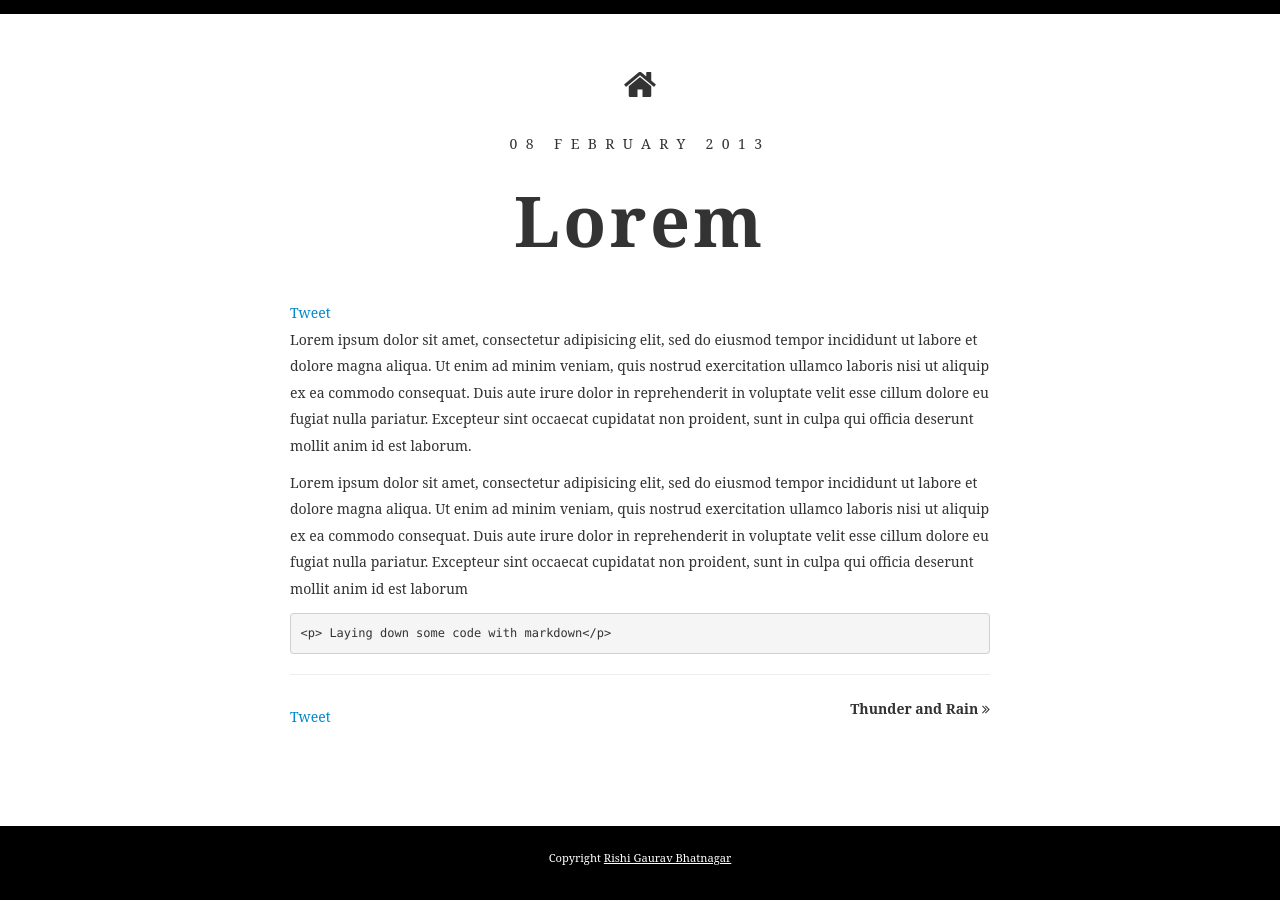
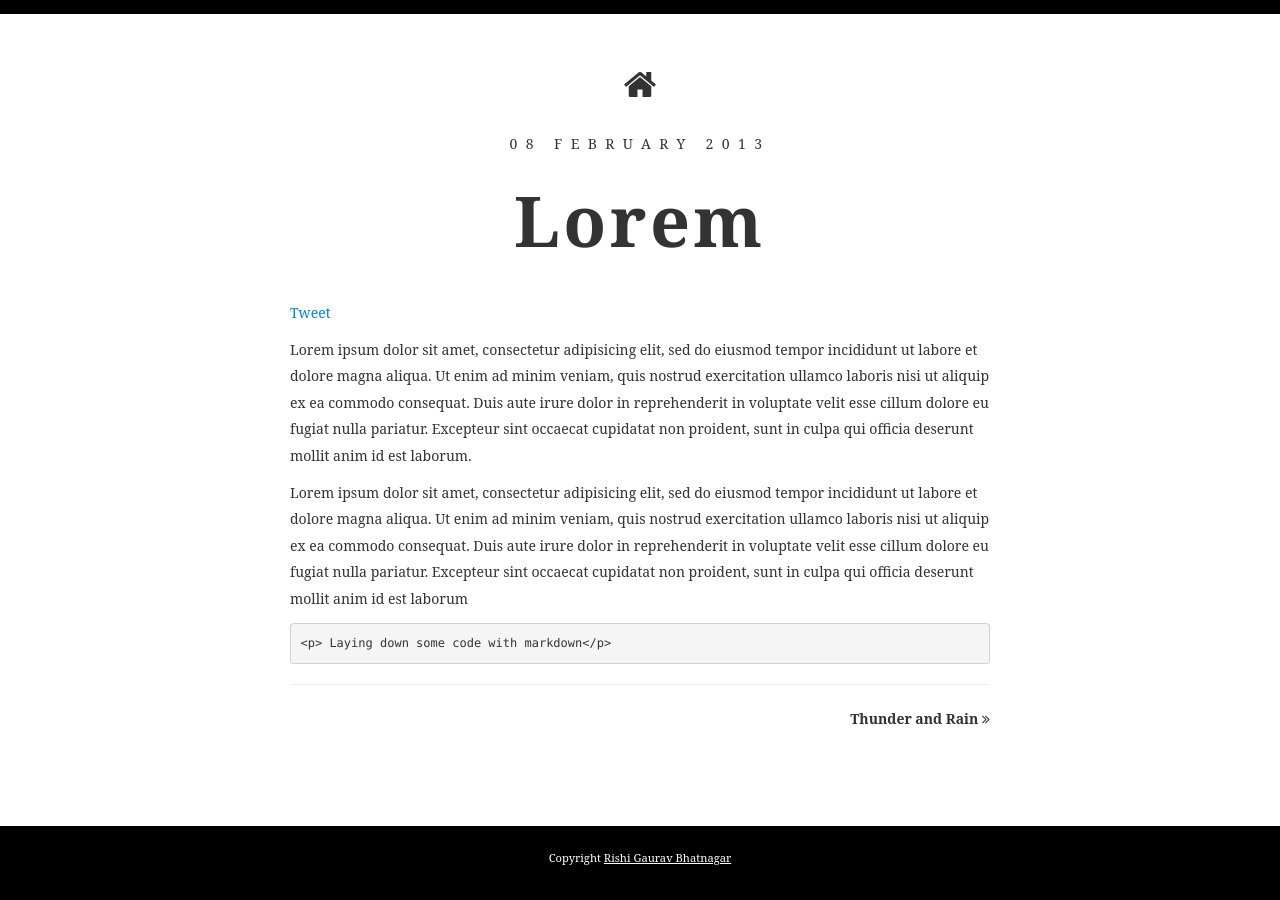
Before and after one commit to rishipoetry/rishipoetry.github.io, a Jekyll site: the page built from _posts/2013-02-08-firstpost.md, in a window 1280 px wide. Built offline with Jekyll 4.4.1, drawn with Linux system fonts in a browser that asks for light colours; some web fonts are replaced; comment, search, counter and statistics services are not loaded.

Commit message:
thunderandrain

```diff
--- a/_layouts/post_page.html
+++ b/_layouts/post_page.html
@@ -14,11 +14,10 @@
 			<article class="post">
 				<h5>{{ page.date | date: "%d %B %Y" }}</h5>
 				<h2 class="content">{{page.title}}</h2>
+
 				<section>
-					<a href="https://twitter.com/share" class="twitter-share-button"{count} data-via="rishigb" data-size="large">Tweet</a>
-<script>!function(d,s,id){var js,fjs=d.getElementsByTagName(s)[0],p=/^http:/.test(d.location)?'http':'https';if(!d.getElementById(id)){js=d.createElement(s);js.id=id;js.src=p+'://platform.twitter.com/widgets.js';fjs.parentNode.insertBefore(js,fjs);}}(document, 'script', 'twitter-wjs');</script>
-				</section>
-				<section>
+					<p><a href="https://twitter.com/share" class="twitter-share-button"{count} data-via="rishigb" data-size="large">Tweet</a>
+<script>!function(d,s,id){var js,fjs=d.getElementsByTagName(s)[0],p=/^http:/.test(d.location)?'http':'https';if(!d.getElementById(id)){js=d.createElement(s);js.id=id;js.src=p+'://platform.twitter.com/widgets.js';fjs.parentNode.insertBefore(js,fjs);}}(document, 'script', 'twitter-wjs');</script></p>
 					{{ content }}
 					<hr>
 				</section>
@@ -30,10 +29,7 @@
 							<a rel="next" style="float:right" class="a-hover"href="{{ page.next.url }}">{{ page.next.title }} <i class=" icon-double-angle-right"></i></a>
 					{% endif %}
 				</section>
-				<section>
-					<a href="https://twitter.com/share" class="twitter-share-button"{count} data-via="rishigb" data-size="large">Tweet</a>
-<script>!function(d,s,id){var js,fjs=d.getElementsByTagName(s)[0],p=/^http:/.test(d.location)?'http':'https';if(!d.getElementById(id)){js=d.createElement(s);js.id=id;js.src=p+'://platform.twitter.com/widgets.js';fjs.parentNode.insertBefore(js,fjs);}}(document, 'script', 'twitter-wjs');</script>
-				</section>
+
 
 			</article>
 		</div>
```
